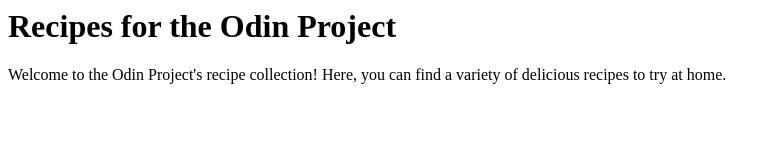
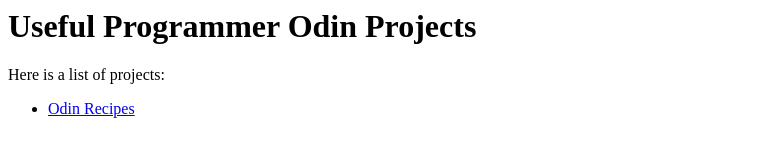
Before and after one commit to Hemant-Ballia/Odin-Projects, a plain HTML site: page index.html in a window 1280 px wide. Shown: the whole page, without its empty margins (0-781 px from the left). Drawn offline with Linux system fonts and the light colour scheme.

Commit message:
Add main Index html with list of projects

```diff
--- a/index.html
+++ b/index.html
@@ -1,2 +1,5 @@
-<h1>Recipes for the Odin Project</h1>
-<p>Welcome to the Odin Project's recipe collection! Here, you can find a variety of delicious recipes to try at home.</p>
+<h1>Useful Programmer Odin Projects</h1>
+<p>Here is a list of projects:</p>
+<ul>
+    <li> <a href="00-odin-recipes/index.html">Odin Recipes</a> </li>
+</ul>
```
Also changed, not shown: 1 other file.
